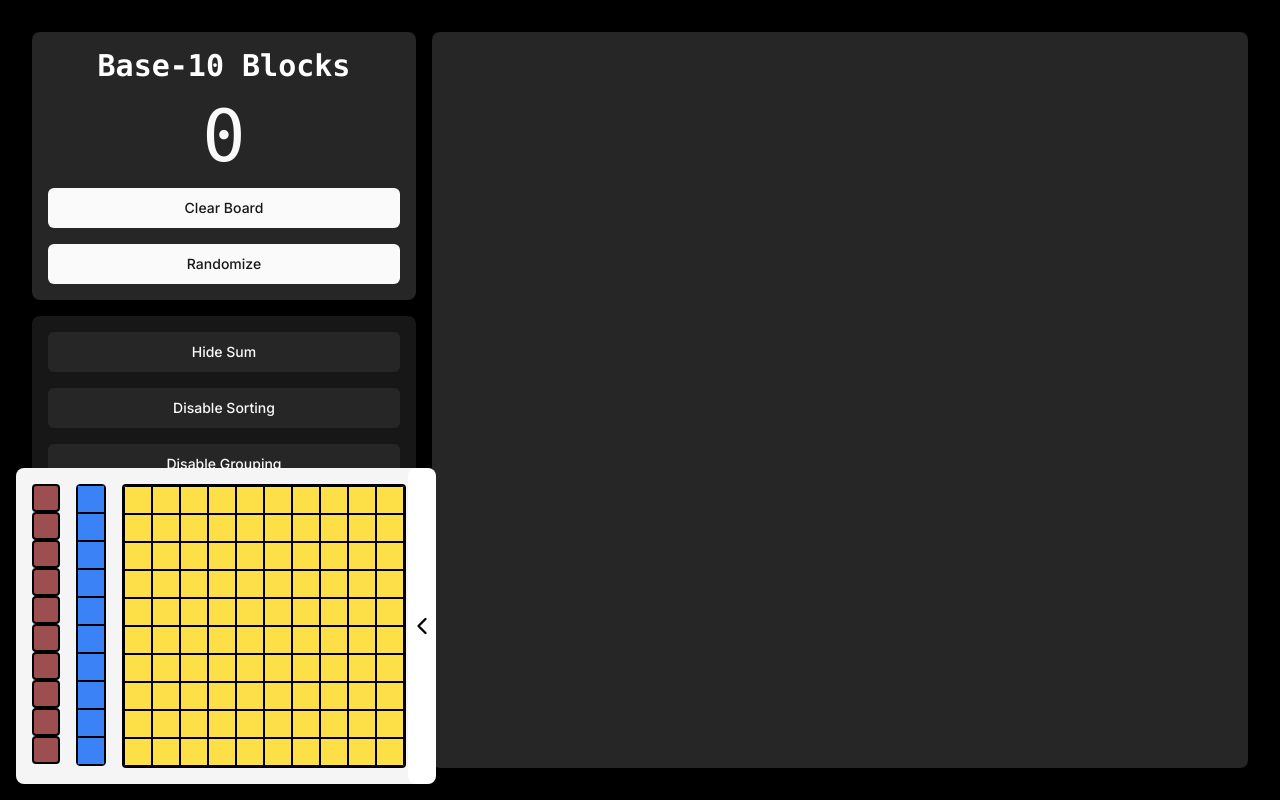
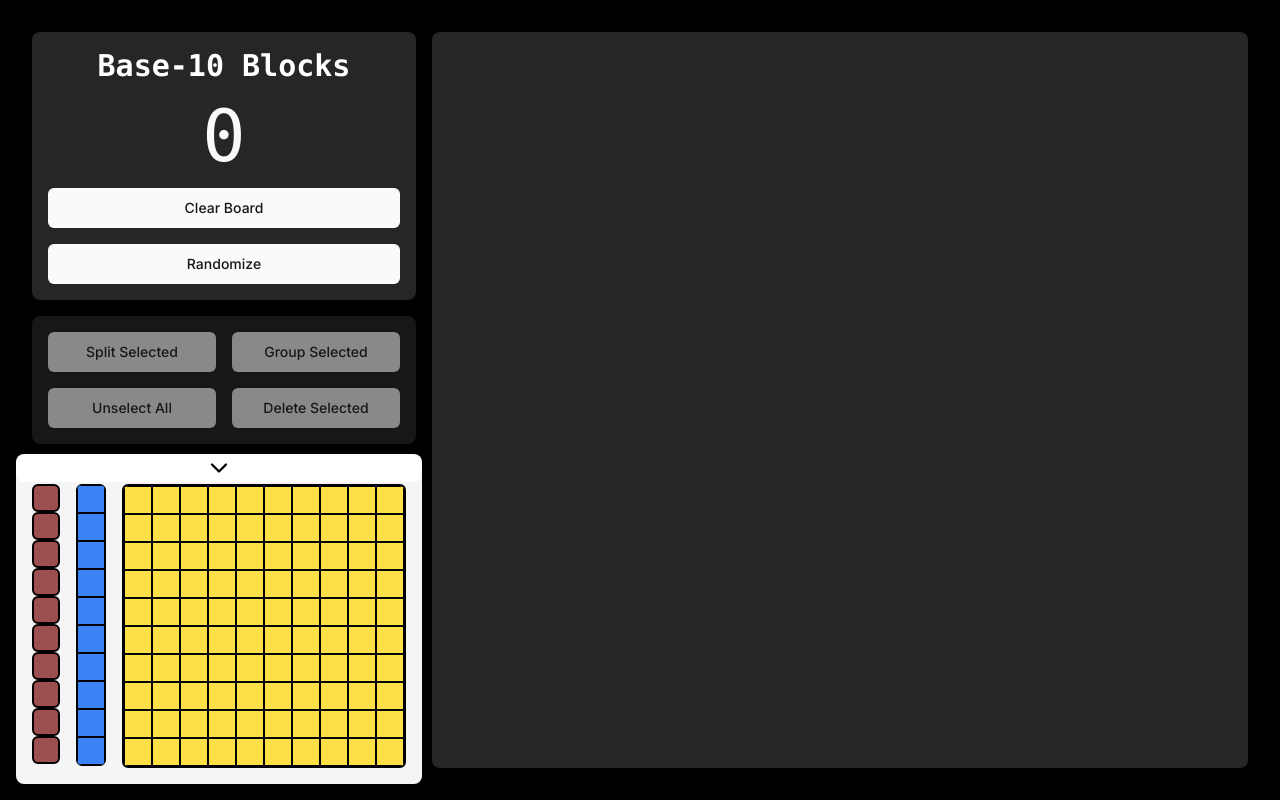
Before and after one commit to TahaShah141/manipulativePlaygroundEL, a Next.js app: page /playground in a window 1280 px wide. Built offline with nearby package versions, Linux system fonts and the light colour scheme.

Commit message:
get selection, deletion, grouping, and splitting to work

```diff
--- a/app/components/custom/BaseTenBlock.tsx
+++ b/app/components/custom/BaseTenBlock.tsx
@@ -1,3 +1,5 @@
+import { useAppDispatch } from "@/lib/redux/hooks"
+import { selectBlock } from "@/lib/redux/slices/mainSlice"
 import { Block } from "@/lib/types"
 import { DraggableAttributes, UniqueIdentifier, useDraggable } from "@dnd-kit/core"
 import { SyntheticListenerMap } from "@dnd-kit/core/dist/hooks/utilities"
@@ -16,13 +18,13 @@ type BlockProps = {
 
 const OnesBlock = forwardRef<HTMLDivElement, BlockProps>(({attributes, listeners, style, isDragging}, ref) => {
   return (
-    <div ref={ref} {...attributes} {...listeners} style={style} className={`flex justify-center items-center size-7 transition-colors duration-300 border-2 border-black rounded-sm ${isDragging ? "bg-neutral-200" : "bg-brown"}`}></div>
+    <div ref={ref} {...attributes} {...listeners} style={style} className={`flex justify-center items-center size-7 transition-colors duration-300 border-2 border-black rounded-md ${isDragging ? "bg-neutral-200" : "bg-brown"}`}></div>
   )
 })
 
 const TensBlock = forwardRef<HTMLDivElement, BlockProps>(({attributes, listeners, style, isDragging}, ref) => {
   return (
-    <div ref={ref} {...attributes} {...listeners} style={style} className={`flex flex-col transition-colors duration-300 rounded-sm border border-black overflow-hidden ${isDragging ? "bg-blue-200" : "bg-blue-500"}`}>
+    <div ref={ref} {...attributes} {...listeners} style={style} className={`flex flex-col transition-colors duration-300 rounded-md border border-black overflow-hidden ${isDragging ? "bg-blue-200" : "bg-blue-500"}`}>
       {Array.from({length: 10}, (_, i) => (
         <div key={i} className="size-7 border-black border" />
       ))}
@@ -32,7 +34,7 @@ const TensBlock = forwardRef<HTMLDivElement, BlockProps>(({attributes, listeners
 
 const HundredsBlock = forwardRef<HTMLDivElement, BlockProps>(({attributes, listeners, style, isDragging}, ref) => {
   return (
-    <div ref={ref} {...attributes} {...listeners} style={style} className={`grid grid-cols-10 grid-rows-10 transition-colors duration-300 rounded-sm border-black border-2 overflow-hidden ${isDragging ? "bg-yellow-100" : "bg-yellow-300"}`}>
+    <div ref={ref} {...attributes} {...listeners} style={style} className={`grid grid-cols-10 grid-rows-10 transition-colors duration-300 rounded-md border-black border-2 overflow-hidden ${isDragging ? "bg-yellow-100" : "bg-yellow-300"}`}>
       {Array.from({length: 100}, (_, i) => (
         <div key={i} className="size-7 border-black border" />
       ))}
@@ -42,11 +44,13 @@ const HundredsBlock = forwardRef<HTMLDivElement, BlockProps>(({attributes, liste
 
 export const BaseTenBlock: React.FC<BaseTenBlockProps> = ({ block }) => {
 
-  const { id, selected, type } = block
+  const { id, selected, source, type } = block
+  const dispatch = useAppDispatch()
   const { attributes, listeners, setNodeRef: dragRef, transform, isDragging } = useDraggable({
     id,
     data: {
-      type
+      type,
+      source
     }
   })
 
@@ -63,7 +67,7 @@ export const BaseTenBlock: React.FC<BaseTenBlockProps> = ({ block }) => {
   }
 
   return (
-    <div className="relative">
+    <div onClick={() => dispatch(selectBlock({id}))} className={`h-fit ${selected ? "ring-2 ring-white" : ""}`}>
       {type === "ONES" && <OnesBlock {...blockProps} />}
       {type === "TENS" && <TensBlock {...blockProps} />}
       {type === "HUNDREDS" && <HundredsBlock {...blockProps} />}
--- a/app/playground/Sandbox.tsx
+++ b/app/playground/Sandbox.tsx
@@ -25,7 +25,7 @@ export const Sandbox: React.FC<SandboxProps> = () => {
   return (
 
     <ScrollArea ref={dropRef} className={`h-[calc(100vh-64px)] rounded-lg p-4 flex-1 ${isOver ? "bg-neutral-700" : "bg-neutral-800"}`}>
-      <div className={`rounded-lg flex flex-col`}>
+      <div className={`p-1 flex flex-col`}>
         <div className='gap-2 flex flex-wrap'>
           {displayBlocks.map((block, i) => {
             if (block instanceof Array) {
--- a/app/playground/Sidebar.tsx
+++ b/app/playground/Sidebar.tsx
@@ -1,7 +1,7 @@
 import { Button } from "@/components/ui/button"
 import { MainState, useAppDispatch } from "@/lib/redux/hooks"
-import { clearBoard, randomizeBoard, toggleDisplay, toggleGrouping, toggleSorting } from "@/lib/redux/slices/mainSlice"
-import { getWholeSum } from "@/lib/utils"
+import { clearBoard, clearSelected, deleteSelected, groupSelected, randomizeBoard, splitSelected, toggleDisplay, toggleGrouping, toggleSorting } from "@/lib/redux/slices/mainSlice"
+import { getNum, getType, getWholeSum } from "@/lib/utils"
 
 type SidebarProps = {
 }
@@ -11,8 +11,10 @@ export const Sidebar: React.FC<SidebarProps> = () => {
   const { display, blocks, sorting, grouping } = MainState()
   const dispatch = useAppDispatch()
 
+  const selectedBlocks = blocks.filter(b => b.selected)
+
   return (
-    <div className="flex flex-col gap-4">
+    <div className="flex flex-col gap-4 justify-between h-full">
       <div className="bg-neutral-800 rounded-lg flex flex-col gap-4 p-4 w-96">
         <h1 className='text-3xl font-bold font-mono text-white text-center'>Base-10 Blocks</h1>
         <h4 className={`text-center text-7xl font-mono ${!display && "text-neutral-700"}`}>{!display ? "???" : getWholeSum(blocks)}</h4>
@@ -20,11 +22,20 @@ export const Sidebar: React.FC<SidebarProps> = () => {
         <Button onClick={() => dispatch(randomizeBoard())}>Randomize</Button>
       </div>
 
+      <div className="bg-neutral-900 rounded-lg grid grid-cols-2 gap-4 p-4 w-96">
+        <Button disabled={selectedBlocks.length === 0 || selectedBlocks.every(b => b.type === "ONES")} onClick={() => dispatch(splitSelected())}>{`Split Selected`}</Button>
+        <Button disabled={selectedBlocks.length !== 10 || selectedBlocks.some(b => b.type !== selectedBlocks[0].type)}
+        onClick={() => dispatch((groupSelected({type: getType(getNum(selectedBlocks[0].type)*10)})))}>{`Group Selected`}</Button>
+        <Button disabled={selectedBlocks.length === 0} onClick={() => dispatch(clearSelected())}>{`Unselect All`}</Button>
+        <Button disabled={selectedBlocks.length === 0} onClick={() => dispatch(deleteSelected())}>{`Delete Selected`}</Button>
+      </div>
+
       <div className="bg-neutral-900 rounded-lg flex flex-col gap-4 p-4 w-96">
         <Button variant={"secondary"} onClick={() => dispatch(toggleDisplay())}>{`${!display ? "Show" : "Hide"} Sum`}</Button>
         <Button variant={"secondary"} onClick={() => dispatch(toggleSorting())}>{`${sorting ? "Disable" : "Enable"} Sorting`}</Button>
         <Button variant={"secondary"} onClick={() => dispatch(toggleGrouping())}>{`${grouping ? "Disable" : "Enable"} Grouping`}</Button>
       </div>
+
     </div>
   )
 }
--- a/app/playground/Tray.tsx
+++ b/app/playground/Tray.tsx
@@ -1,4 +1,4 @@
-import { ChevronLeft } from 'lucide-react'
+import { ChevronLeft, ChevronUp } from 'lucide-react'
 import React, { useState } from 'react'
 import { BaseTenBlock } from '../components/custom/BaseTenBlock'
 
@@ -11,14 +11,15 @@ export const Tray: React.FC<TrayProps> = () => {
 
   const defaultBlockOptions = {
     disabled: false,
-    selected: false
+    selected: false,
+    source: "tray"
   }
 
   return (
-    <div className={`fixed bottom-4 left-4 transition-transform duration-500 ${!open && "-translate-x-full"}`}>
+    <div onClick={() => setOpen(!open)} className={`fixed bottom-4 left-4 transition-transform duration-500 ${!open && "translate-y-full"}`}>
       <div className='relative flex gap-4 p-4 bg-neutral-100 rounded-lg'>
-        <div onClick={() => setOpen(!open)} className="absolute text-black top-1/2 right-0 translate-x-1/2 flex justify-center items-center -translate-y-1/2 h-full bg-white rounded-lg">
-          <ChevronLeft className={`size-7 transition-transform duration-300 delay-200 ${!open && "rotate-180"}`} />
+        <div className="absolute text-black top-0 right-0 -translate-y-1/2 bg-white flex justify-center items-center w-full rounded-lg">
+          <ChevronUp className={`size-7 transition-transform duration-300 delay-200 ${open && "rotate-180"}`} />
         </div>
         <div className="flex flex-col">
           {Array.from({length: 10}, (_, i) => <BaseTenBlock block={{...defaultBlockOptions, id: `ONES-${i}`, type: "ONES"}} />)}
--- a/lib/hooks/useDragAndDrop.ts
+++ b/lib/hooks/useDragAndDrop.ts
@@ -17,7 +17,7 @@ export const useDragAndDrop = () => {
   const handleDragEnd = (event: DragEndEvent) => {
     const { active, over } = event
 
-    if (!active.data.current || !over) return;
+    if (!active.data.current || !over || over.id === active.data.current.source) return;
 
     const type = active.data.current.type
 
--- a/lib/redux/slices/mainSlice.ts
+++ b/lib/redux/slices/mainSlice.ts
@@ -1,5 +1,6 @@
-import { Block, Blocks, BlockTypes } from "@/lib/types";
-import { getType, randomNumbers } from "@/lib/utils";
+import { Block, BlockTypes } from "@/lib/types";
+import { getNum, getType, randomNumbers, splitBlock } from "@/lib/utils";
+import { UniqueIdentifier } from "@dnd-kit/core";
 import { PayloadAction, createSlice } from "@reduxjs/toolkit";
 import { v4 as randomID } from "uuid"
 
@@ -21,10 +22,9 @@ export const MainSlice = createSlice({
   name: "main",
   initialState,
   reducers: {
-    testSlice: (state, action: PayloadAction<string | number | undefined>) => {
-      console.log(action.payload)
-      console.log({state})
-      return state
+    selectBlock: (state, action: PayloadAction<{id: UniqueIdentifier}>) => {
+      const { id } = action.payload
+      state.blocks = state.blocks.map(b => b.id !== id ? b : {...b, selected: !b.selected})
     },
 
     toggleSorting: (state) => {
@@ -51,6 +51,7 @@ export const MainSlice = createSlice({
           id: randomID(),
           disabled: false,
           selected: false,
+          source: "sandbox",
           type: getType(num)
         }
       })
@@ -62,22 +63,49 @@ export const MainSlice = createSlice({
         id: randomID(),
         type,
         selected: false,
-        disabled: false
+        disabled: false,
+        source: "sandbox"
       }
       state.blocks.push(toAdd)
+    },
+
+    splitSelected: (state) => {
+      state.blocks = state.blocks.map(b => !b.selected || b.type === "ONES" ? ({...b, selected: false}) : splitBlock(b)).flat()
+    },
+
+    groupSelected: (state, action: PayloadAction<{type: BlockTypes}>) => {
+      state.blocks = state.blocks.filter(b => !b.selected).concat([{
+        id: randomID(),
+        type: action.payload.type,
+        selected: false,
+        disabled: false,
+        source: "sandbox"
+      }])
+    },
+
+    clearSelected: (state) => {
+      state.blocks = state.blocks.map(b => ({...b, selected: false}))
+    },
+
+    deleteSelected: (state) => {
+      state.blocks = state.blocks.filter(b => !b.selected)
     }
   }
 })
 
 
 export const {
-  testSlice,
+  selectBlock,
   newBlock,
   clearBoard,
   randomizeBoard,
   toggleSorting,
   toggleDisplay,
-  toggleGrouping
+  toggleGrouping,
+  splitSelected,
+  groupSelected,
+  clearSelected,
+  deleteSelected
 } = MainSlice.actions
 
 export default MainSlice.reducer
--- a/lib/types.d.ts
+++ b/lib/types.d.ts
@@ -6,6 +6,7 @@ export type Block = {
   type: BlockTypes
   selected: boolean
   disabled: boolean
+  source: string
 }
 
 export type Blocks = (Block | Block[])[]
--- a/lib/utils.ts
+++ b/lib/utils.ts
@@ -1,6 +1,7 @@
 import { type ClassValue, clsx } from "clsx"
 import { twMerge } from "tailwind-merge"
 import { Block, Blocks, BlockTypes } from "./types";
+import { v4 as randomID } from "uuid"
 
 export function cn(...inputs: ClassValue[]) {
   return twMerge(clsx(inputs))
@@ -69,3 +70,17 @@ export const getWholeSum = (blocks: Blocks): number => {
   }
   return sum
 }
+
+export const getSelected = (blocks: Block[]): Block[] => {
+  return blocks.filter(block => block.selected)
+}
+
+export const splitBlock = (block: Block): Block[] => {
+  return Array.from({length: 10}, () => ({
+    id: randomID(),
+    type: getType(getNum(block.type)/10),
+    selected: false,
+    disabled: false,
+    source: block.source
+  }))
+}
```
